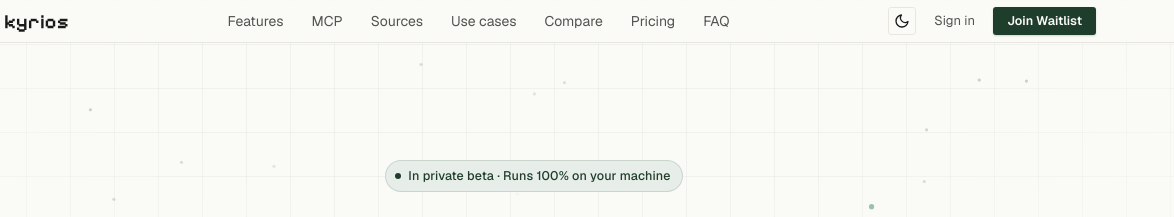
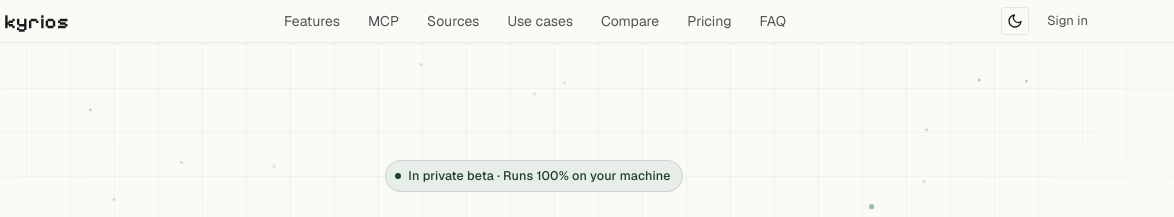
Before and after one commit to logicbaseio/kyrios-web, a website: page index.html in a window 1280 px wide. Shown: the top 217 px of the page, 106-1280 px from the left. Drawn offline with nearby package versions, Linux system fonts and the light colour scheme; animation ran at ten frames a second.

Commit message:
Remove Join Waitlist button from nav header
Co-Authored-By: Claude Sonnet 5 <noreply@anthropic.com>

```diff
--- a/index.html
+++ b/index.html
@@ -467,7 +467,6 @@
           <svg class="moon w-4 h-4" viewBox="0 0 24 24" fill="none" stroke="currentColor" stroke-width="2" stroke-linecap="round" stroke-linejoin="round"><path d="M21 12.8A9 9 0 1 1 11.2 3a7 7 0 0 0 9.8 9.8z"/></svg>
         </button>
         <a href="#" class="nav-link hidden sm:inline-flex px-2 !text-[13px]">Sign in</a>
-        <button data-waitlist class="btn-primary !h-7 !text-[12.5px] !px-3.5">Join Waitlist</button>
         <button id="menu-btn" class="md:hidden h-7 w-7 grid place-items-center rounded-lg border border-line dark:border-[#233028]" aria-label="Menu">
           <svg class="w-4 h-4" viewBox="0 0 24 24" fill="none" stroke="currentColor" stroke-width="2" stroke-linecap="round"><path d="M3 6h18M3 12h18M3 18h18"/></svg>
         </button>
```
